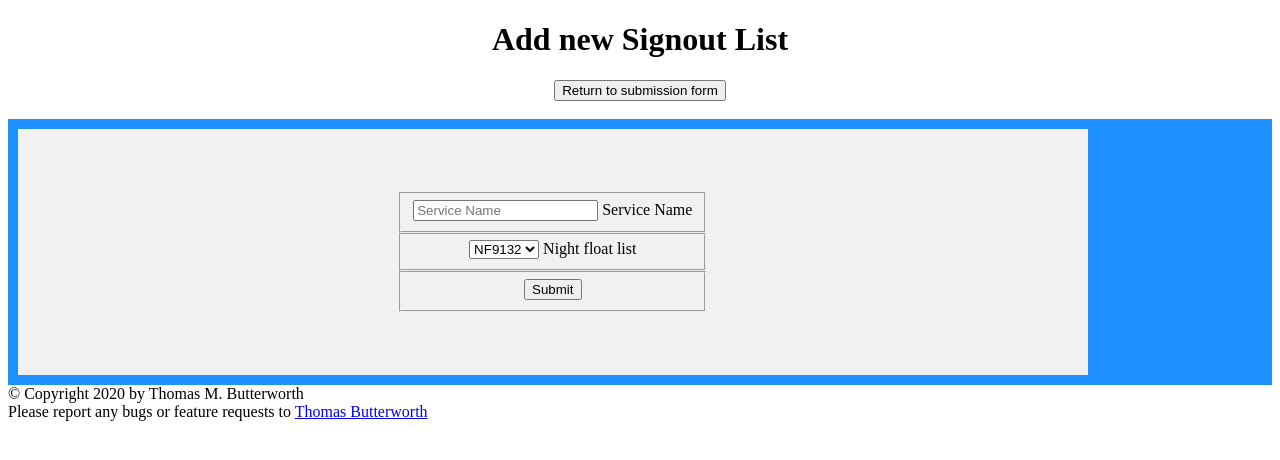
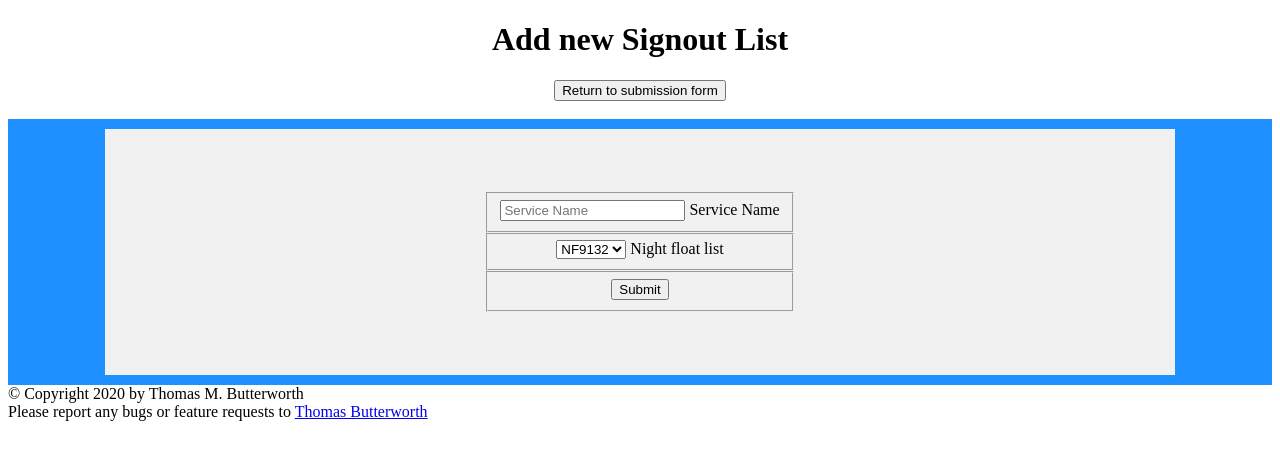
Before and after one commit to rosenbergdm/signout, a Flask app: page /addservice in a window 1280 px wide. Shown: the top 460 px of the page. Run offline with Flask 2, Linux system fonts and the light colour scheme; parts of the project's set-up code (start-up, migrations or seed data) failed here and were passed over; some libraries are stand-ins or nearby versions.

Commit message:
Ensure cleanup

```diff
--- a/scripts/fix_service_active.sql
+++ b/scripts/fix_service_active.sql
@@ -1,5 +1,7 @@
 -- For v0.3 upgrade
+-- fix_service_active.sql
 -- Set which services are currently active as of 2/26/21
+-- Copyright (c) Thomas M. Butterworth 2020-2021 --
 
 -- Set which services are for which NF groups
 BEGIN TRANSACTION;
--- a/scripts/nf_assignments.sql
+++ b/scripts/nf_assignments.sql
@@ -1,4 +1,6 @@
---- CREATE NF assignments table
+-- nf_assignments.sql
+-- Set which services are currently active as of 2/26/21
+-- Copyright (c) Thomas M. Butterworth 2020-2021 --
 BEGIN TRANSACTION;
   DROP TABLE IF EXISTS nightfloat CASCADE;
   DROP TABLE IF EXISTS assignments CASCADE;
--- a/scripts/test_db_update.sql
+++ /dev/null
@@ -1 +0,0 @@
-select * from service;
--- a/static/signout.css
+++ b/static/signout.css
@@ -1,12 +1,17 @@
 /* signout.css
  *
- * Copyright 2020-2021 Thomas Butterworth <dmr@davidrosenberg.me>
+ * Copyright (c) 2020-2021 Thomas Butterworth <dmr@davidrosenberg.me>
  *
  * Distributed under terms of the MIT license. */
 
 .flex-container {
   display: flex;
   background-color: DodgerBlue;
+  justify-content: center;
+}
+
+#addnew.flex-container {
+  justify-content: center;
 }
 
 .flex-container > div {
@@ -17,6 +22,11 @@
 
 #addform {
   padding: 5% 30% 5% 30%;
+}
+
+#resulttable {
+  display: flex;
+  justify-content: center;
 }
 
 table.sortable tbody tr:nth-child(2n) td {
--- a/static/signout.js
+++ b/static/signout.js
@@ -1,4 +1,5 @@
 // js
+// static/signout.js
 // -*- coding: utf-8 -*-
 // vim:fenc=utf-8
 //
--- a/templates/addservice.html
+++ b/templates/addservice.html
@@ -11,7 +11,7 @@
   <button onClick="location.href='/submission'">Return to submission form</button>
   <br>
   <br>
-  <div class="flex-container">
+  <div class="flex-container" id="addnew" name="addnew">
     <div class="submissionform" name="addform" id="addform" align="center">
       <form id="queryselect" action="" method="POST">
         <fieldset>
--- a/templates/query.html
+++ b/templates/query.html
@@ -68,6 +68,7 @@
     <h2 style="text-align:center">{{ rangestring }}</h2>
   </div>
 </div>
+<div id="resulttable">
   <table class="sortable" style="width:90%;text-align:left;">
     <thead>
       <tr>
@@ -96,6 +97,7 @@
       {% endfor %}
     </tbody>
   </table>
+</div>
 
 <br />
 <hr />
```
Also changed, not shown: scripts/dummy_data_maker.py (line endings or trailing spaces), 4 other files. Lines whose indentation alone changed are shown as unchanged.
